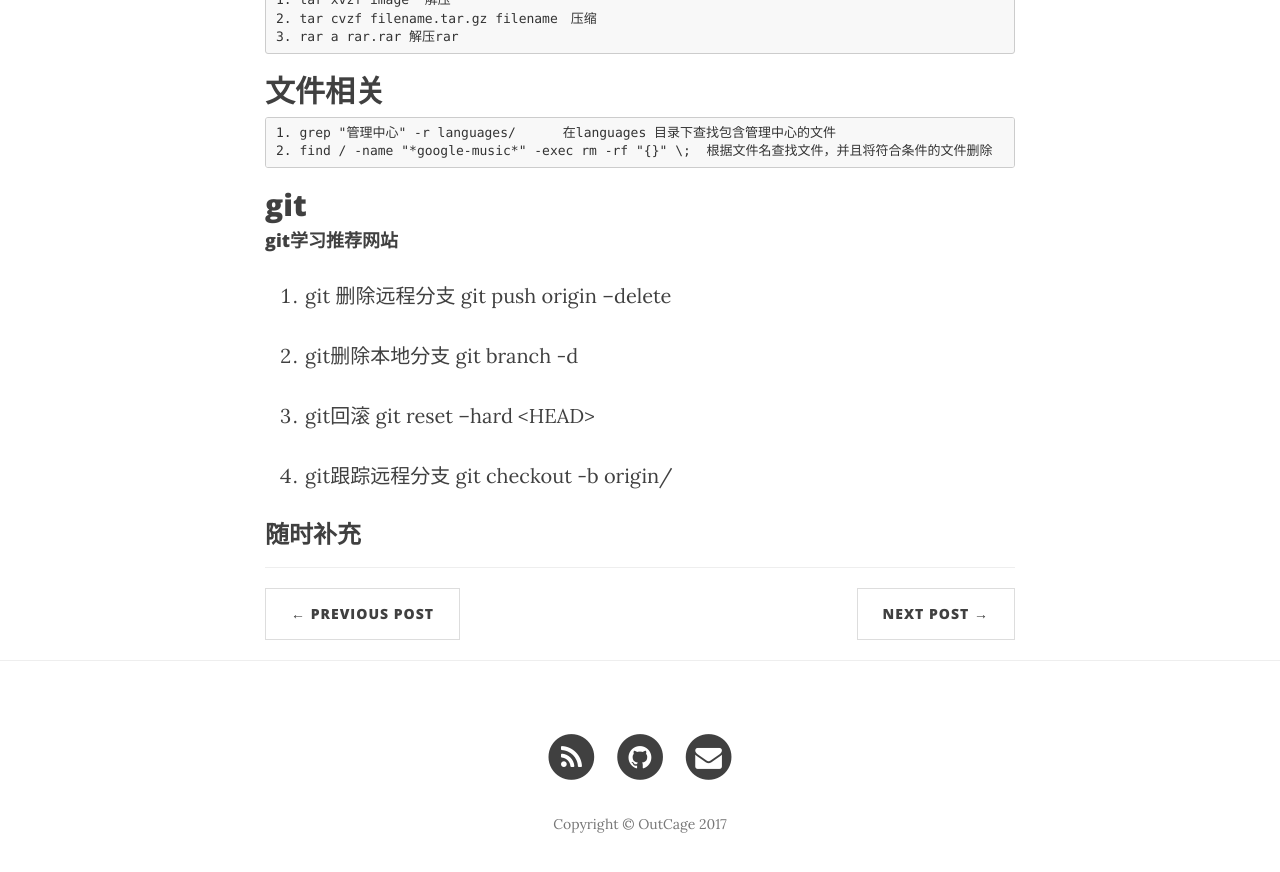
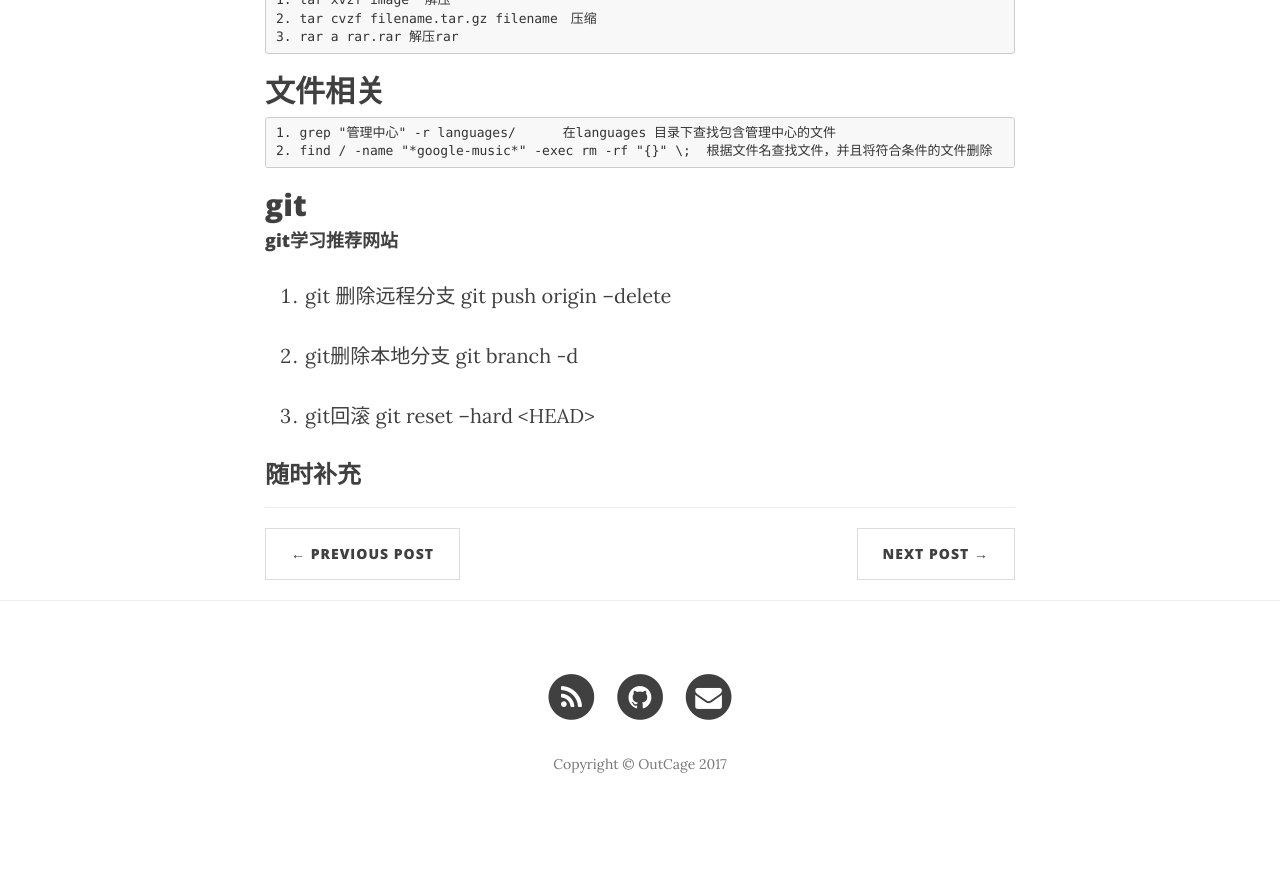
Before and after one commit to deathSilence/deathsilence.github.io, a Jekyll site: the page built from _posts/2017-02-21-linux-git.markdown, in a window 1280 px wide and 900 px high, scrolled down 664 px. Shown: the top 872 px of the window. Built offline with Jekyll 4.4.1, drawn with Linux system fonts in a browser that asks for light colours; nearby versions of some CDN libraries; comment, search, counter and statistics services are not loaded; after the commit the page ends 1504 px from its top, so only the background shows below that.

Commit message:
update article linux

```diff
--- a/_posts/2017-02-21-linux-git.markdown
+++ b/_posts/2017-02-21-linux-git.markdown
@@ -31,7 +31,5 @@ header-img: "img/post-bg-05.jpg"
 
 3. git回滚 			git reset --hard  <HEAD>
 
-4. git跟踪远程分支   		git checkout -b <branch_name> origin/<branch_name>
-
 
 ### 随时补充
```
